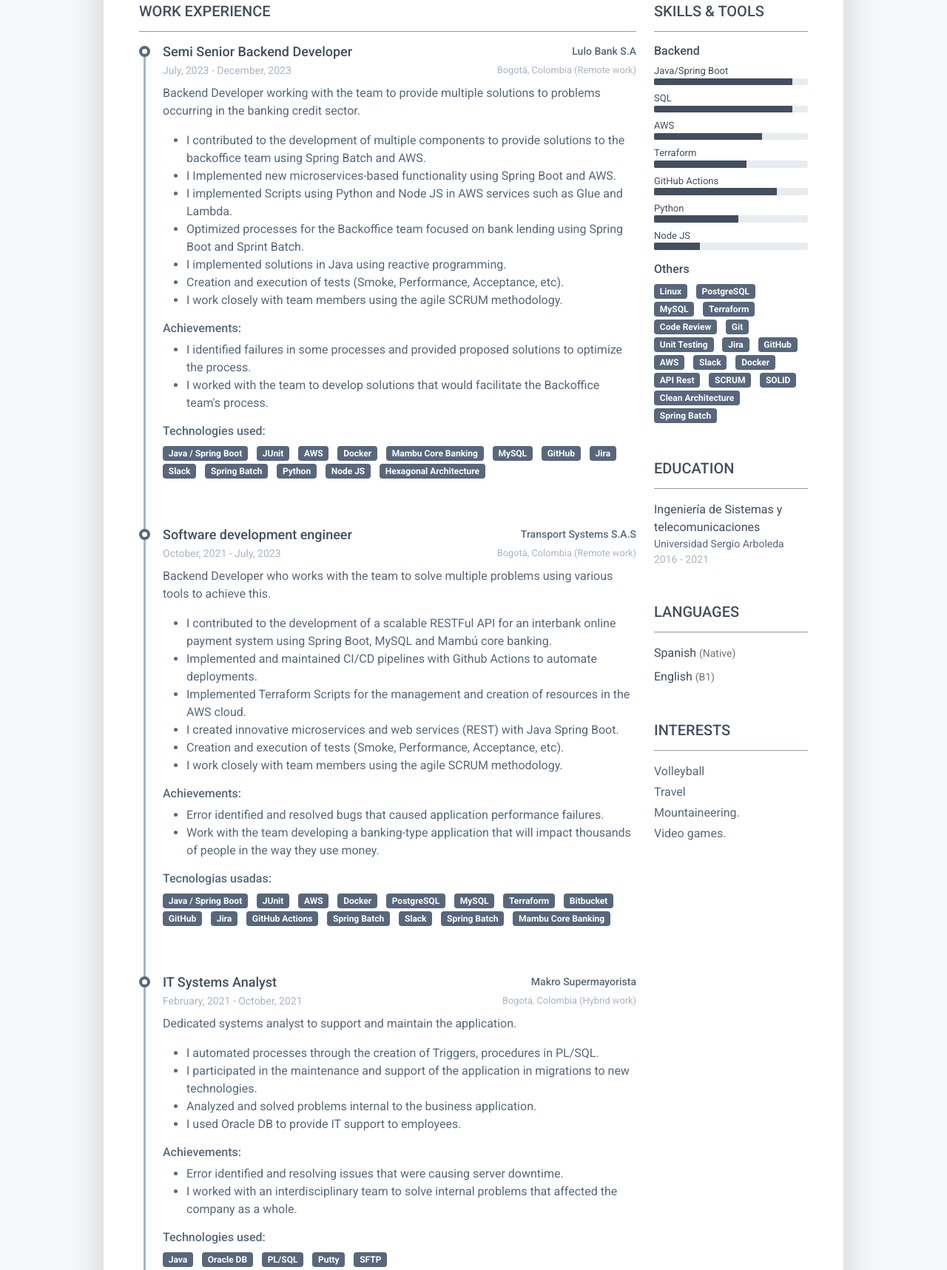
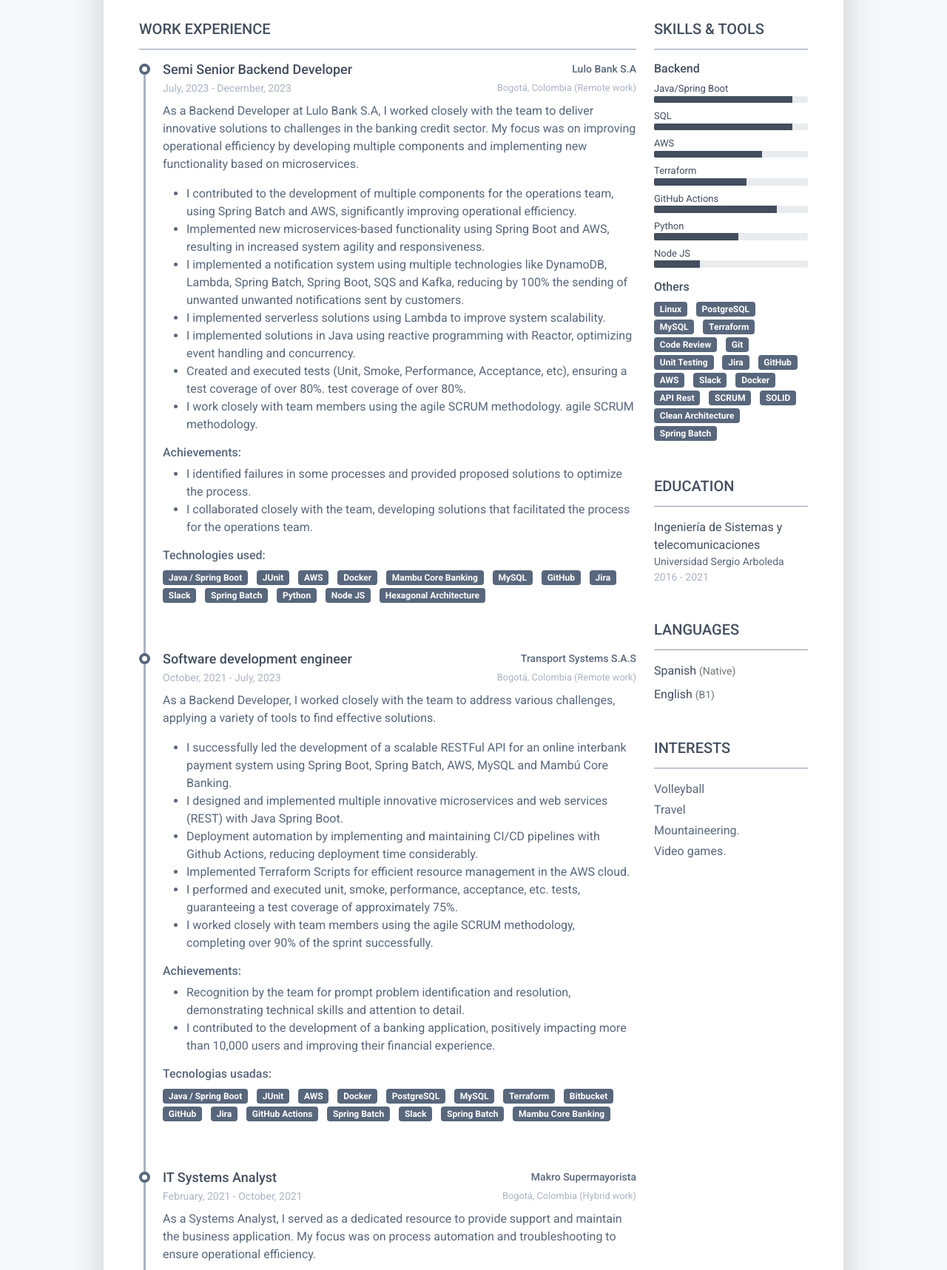
Before and after one commit to juanjose0416/cv-juan, a plain HTML site: page index.html in a window 1280 px wide. Shown: the part 505-2222 px from the top of the page at 74% size. Drawn offline with Linux system fonts and the light colour scheme.

Commit message:
Update V3

```diff
--- a/index.html
+++ b/index.html
@@ -62,11 +62,10 @@
 				    <h2 class="resume-section-title text-uppercase font-weight-bold pb-3 mb-3">PROFILE</h2>
 				    <div class="resume-section-content">
 					    <p class="mb-0">
-							Java backend developer with 3 years of experience in enterprise application development using Spring Boot and
-							Spring Batch. Strong skills in database design and development, RESTful APIs and Docker containers.
-							Knowledge in technologies such as Hibernate, Oracle DB, MySQL, GitHub Actions, SQS, EC2, Terraform,
-							Docker, S3, DynamoDB, Lambda and microservices. I am passionate about technology and am always looking
-							to learn and apply new skills to solve problems effectively.
+							Java backend developer with 3 years of experience in enterprise application development using Spring Boot and Spring Batch.
+							Strong skills in database design and development, RESTful APIs and Docker containers. Knowledge in technologies such as Hibernate,
+							Oracle DB, MySQL, GitHub Actions, SQS, EC2, Terraform, Docker, S3, DynamoDB, Lambda, microservices and Kafka messaging. I am passionate
+							about technology and I am always looking to learn and apply new skills to solve problems new skills to solve problems effectively.
 						</p>
 				    </div>
 			    </section><!--//summary-section-->
@@ -90,21 +89,21 @@
 									    </div><!--//resume-timeline-item-header-->
 									    <div class="resume-timeline-item-desc">
 										    <p>
-												Backend Developer working with the team to provide multiple solutions to problems occurring in the banking credit sector.
+												As a Backend Developer at Lulo Bank S.A, I worked closely with the team to deliver innovative solutions to challenges in the banking credit sector. My focus was on improving operational efficiency by developing multiple components and implementing new functionality based on microservices.
 											</p>
 										    <ul>
-											    <li>I contributed to the development of multiple components to provide solutions to the backoffice team using Spring Batch and AWS.</li>
-											    <li>I Implemented new microservices-based functionality using Spring Boot and AWS.</li>
-											    <li>I implemented Scripts using Python and Node JS in AWS services such as Glue and Lambda.</li>
-											    <li>Optimized processes for the Backoffice team focused on bank lending using Spring Boot and Sprint Batch.</li>
-												<li>I implemented solutions in Java using reactive programming.</li>
-											    <li>Creation and execution of tests (Smoke, Performance, Acceptance, etc).</li>
-												<li>I work closely with team members using the agile SCRUM methodology.</li>
+											    <li>I contributed to the development of multiple components for the operations team, using Spring Batch and AWS, significantly improving operational efficiency.</li>
+											    <li>Implemented new microservices-based functionality using Spring Boot and AWS, resulting in increased system agility and responsiveness.												</li>
+											    <li>I implemented a notification system using multiple technologies like DynamoDB, Lambda, Spring Batch, Spring Boot, SQS and Kafka, reducing by 100% the sending of unwanted unwanted notifications sent by customers.</li>
+											    <li>I implemented serverless solutions using Lambda to improve system scalability.</li>
+												<li>I implemented solutions in Java using reactive programming with Reactor, optimizing event handling and concurrency.</li>
+											    <li>Created and executed tests (Unit, Smoke, Performance, Acceptance, etc), ensuring a test coverage of over 80%. test coverage of over 80%.</li>
+												<li>I work closely with team members using the agile SCRUM methodology. agile SCRUM methodology.</li>
 										    </ul>
 											<h4 class="resume-timeline-item-desc-heading font-weight-bold">Achievements:</h4>
 										    <ul>
 											    <li>I identified failures in some processes and provided proposed solutions to optimize the process.</li>
-												<li>I worked with the team to develop solutions that would facilitate the Backoffice team's process.</li>
+												<li>I collaborated closely with the team, developing solutions that facilitated the process for the operations team.</li>
 										    </ul>
 										    <h4 class="resume-timeline-item-desc-heading font-weight-bold">Technologies used:</h4>
 										    <ul class="list-inline">
@@ -139,20 +138,20 @@
 									    </div><!--//resume-timeline-item-header-->
 									    <div class="resume-timeline-item-desc">
 										    <p>
-												Backend Developer who works with the team to solve multiple problems using various tools to achieve this.
+												As a Backend Developer, I worked closely with the team to address various challenges, applying a variety of tools to find effective solutions.
 											</p>
 										    <ul>
-											    <li>I contributed to the development of a scalable RESTFul API for an interbank online payment system using Spring Boot, MySQL and Mambú core banking.</li>
-											    <li>Implemented and maintained CI/CD pipelines with Github Actions to automate deployments.</li>
-											    <li>Implemented Terraform Scripts for the management and creation of resources in the AWS cloud.</li>
-											    <li>I created innovative microservices and web services (REST) with Java Spring Boot.</li>
-											    <li>Creation and execution of tests (Smoke, Performance, Acceptance, etc).</li>
-												<li>I work closely with team members using the agile SCRUM methodology.</li>
+											    <li>I successfully led the development of a scalable RESTFul API for an online interbank payment system using Spring Boot, Spring Batch, AWS, MySQL and Mambú Core Banking.</li>
+											    <li>I designed and implemented multiple innovative microservices and web services (REST) with Java Spring Boot.</li>
+											    <li>Deployment automation by implementing and maintaining CI/CD pipelines with Github Actions, reducing deployment time considerably.</li>
+											    <li>Implemented Terraform Scripts for efficient resource management in the AWS cloud.</li>
+											    <li>I performed and executed unit, smoke, performance, acceptance, etc. tests, guaranteeing a test coverage of approximately 75%.</li>
+												<li>I worked closely with team members using the agile SCRUM methodology, completing over 90% of the sprint successfully.</li>
 										    </ul>
 											<h4 class="resume-timeline-item-desc-heading font-weight-bold">Achievements:</h4>
 										    <ul>
-											    <li>Error identified and resolved bugs that caused application performance failures.</li>
-												<li>Work with the team developing a banking-type application that will impact thousands of people in the way they use money.</li>
+											    <li>Recognition by the team for prompt problem identification and resolution, demonstrating technical skills and attention to detail.</li>
+												<li>I contributed to the development of a banking application, positively impacting more than 10,000 users and improving their financial experience.</li>
 										    </ul>
 										    <h4 class="resume-timeline-item-desc-heading font-weight-bold">Tecnologias usadas:</h4>
 										    <ul class="list-inline">
@@ -189,18 +188,18 @@
 									    </div><!--//resume-timeline-item-header-->
 									    <div class="resume-timeline-item-desc">
 										    <p>
-												Dedicated systems analyst to support and maintain the application.
+												As a Systems Analyst, I served as a dedicated resource to provide support and maintain the business application. My focus was on process automation and troubleshooting to ensure operational efficiency.
 											</p>
 										    <ul>
-											    <li>I automated processes through the creation of Triggers, procedures in PL/SQL.</li>
-											    <li>I participated in the maintenance and support of the application in migrations to new technologies.</li>
-											    <li>Analyzed and solved problems internal to the business application.</li>
+											    <li>I implemented process automation by creating Triggers and procedures in PL/SQL, which resulted in a significant improvement in operational efficiency.</li>
+											    <li>I actively participated in the maintenance and support of the application, contributing to the migration to new technologies to maintain the efficiency of the system.</li>
+											    <li>Analyzed and resolved internal business application issues, working closely with a cross-functional team to ensure consistency and optimal performance.</li>
 											    <li>I used Oracle DB to provide IT support to employees.</li>
 										    </ul>
 											<h4 class="resume-timeline-item-desc-heading font-weight-bold">Achievements:</h4>
 										    <ul>
-											    <li>Error identified and resolving issues that were causing server downtime.</li>
-											    <li>I worked with an interdisciplinary team to solve internal problems that affected the company as a whole.</li>
+											    <li>I successfully identified and resolved issues that were causing server downtime, improving system availability and stability.</li>
+											    <li>I collaborated with an interdisciplinary team to address internal issues that impacted the company globally, highlighting my problem-solving and effective collaboration skills.</li>
 										    </ul>
 										    <h4 class="resume-timeline-item-desc-heading font-weight-bold">Technologies used:</h4>
 										    <ul class="list-inline">
@@ -227,15 +226,14 @@
 									    </div><!--//resume-timeline-item-header-->
 									    <div class="resume-timeline-item-desc">
 										    <p>
-												Dedicated systems analyst intern to support and maintain the application.
+												During my period as IT Systems Analyst Intern at Makro Supermayorista, I focused on supporting and maintaining the business application. My contribution was focused on process automation, troubleshooting and active participation in technology migration projects.
 											</p>
 										    <ul>
-											    <li>I automated processes through the creation of Triggers, procedures in PL/SQL.</li>
-											    <li>I participated in the maintenance and support of the application in migrations to new technologies.</li>
-											    <li>Analyzed and solved problems internal to the business application.</li>
-											    <li>I used Oracle DB to provide IT support to employees.</li>
-												<li>I participated in data integrations with international headquarters.</li>
-												<li>I kept nightly processes running.</li>
+											    <li>Process automation through the creation of Triggers and procedures in PL/SQL.</li>
+											    <li>Participation in the maintenance and support of the application, contribution in migrations to new technologies to keep the application updated and efficient.</li>
+											    <li>Analysis and resolution of internal business application problems, standing out for my problem-solving skills.</li>
+											    <li>Use of Oracle DB to provide IT support to employees.</li>
+												<li>Active participation in data integrations with international headquarters and ensuring the operation of nightly processes.</li>
 										    </ul>
 											<h4 class="resume-timeline-item-desc-heading font-weight-bold">Achievements:</h4>
 										    <ul>
```
